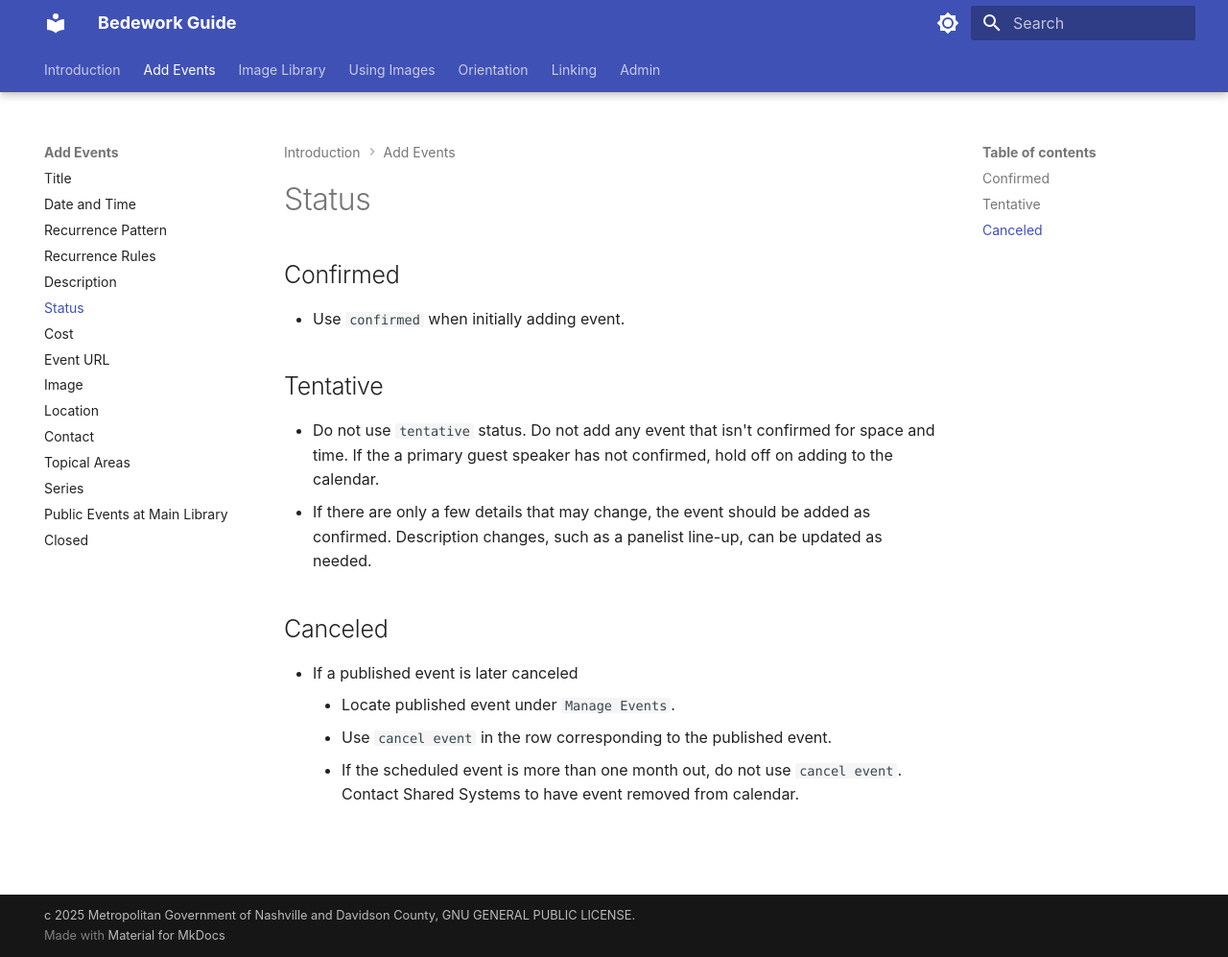
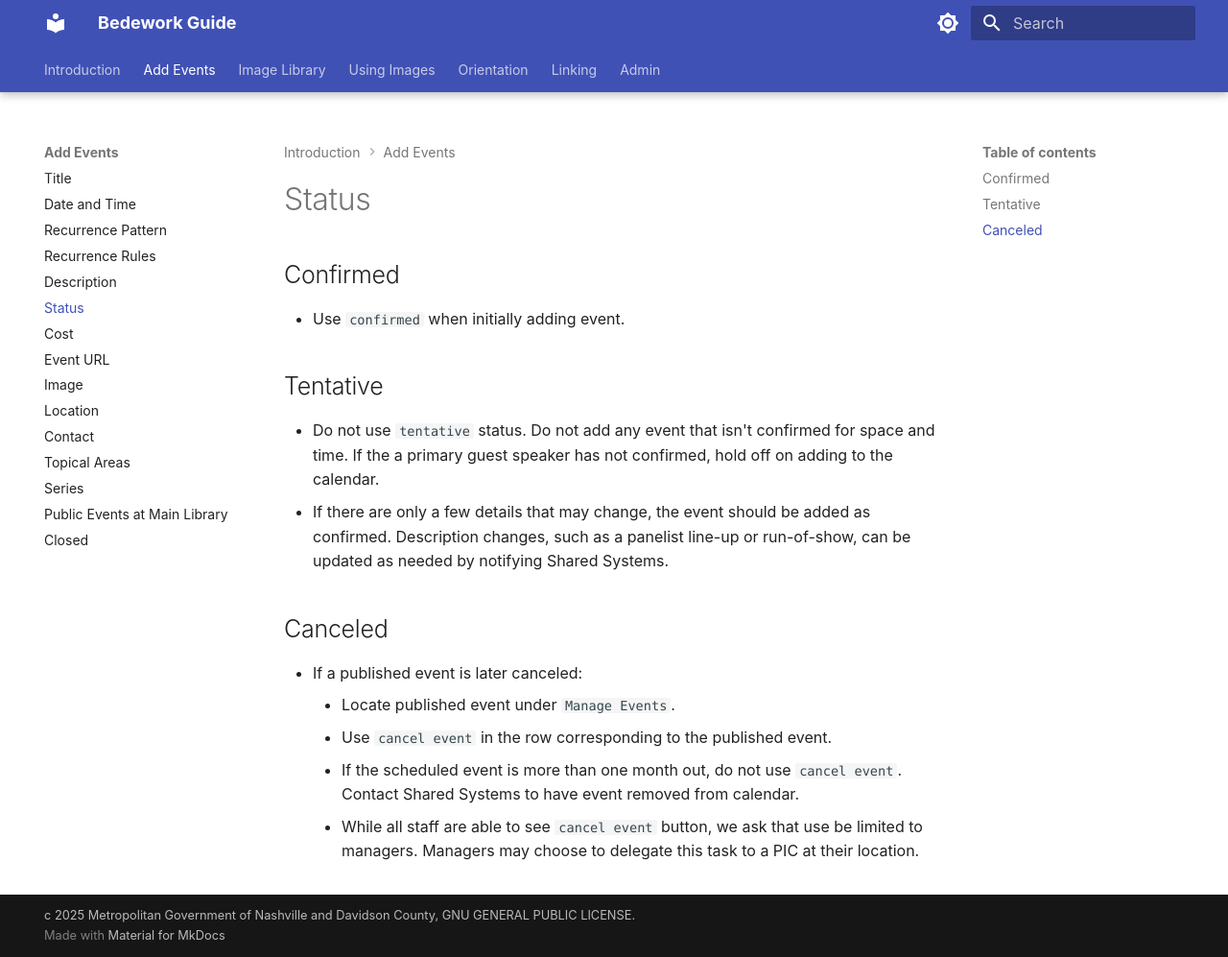
Before and after one commit to Nashville-Public-Library/bedework-docs, an MkDocs documentation site: the page built from docs/add-events/status.md, in a window 1280 px wide and 997 px high. Shown: the whole window at 96% size. Built offline with MkDocs 1.6.1 and Material for MkDocs 9.7.7, drawn with Linux system fonts in a browser that asks for light colours.

Commit message:
adding director language

```diff
--- a/docs/add-events/status.md
+++ b/docs/add-events/status.md
@@ -11,11 +11,12 @@ sidebar_position: 6
 ## Tentative
 
 - Do not use `tentative` status. Do not add any event that isn't confirmed for space and time. If the a primary guest speaker has not confirmed, hold off on adding to the calendar.
-- If there are only a few details that may change, the event should be added as confirmed. Description changes, such as a panelist line-up, can be updated as needed.
+- If there are only a few details that may change, the event should be added as confirmed. Description changes, such as a panelist line-up or run-of-show, can be updated as needed by notifying Shared Systems.
 
 ## Canceled
 
-- If a published event is later canceled
+- If a published event is later canceled:
     - Locate published event under `Manage Events`.
     - Use `cancel event` in the row corresponding to the published event.
     - If the scheduled event is more than one month out, do not use `cancel event`. Contact Shared Systems to have event removed from calendar.
+    - While all staff are able to see `cancel event` button, we ask that use be limited to managers. Managers may choose to delegate this task to a PIC at their location.
```
